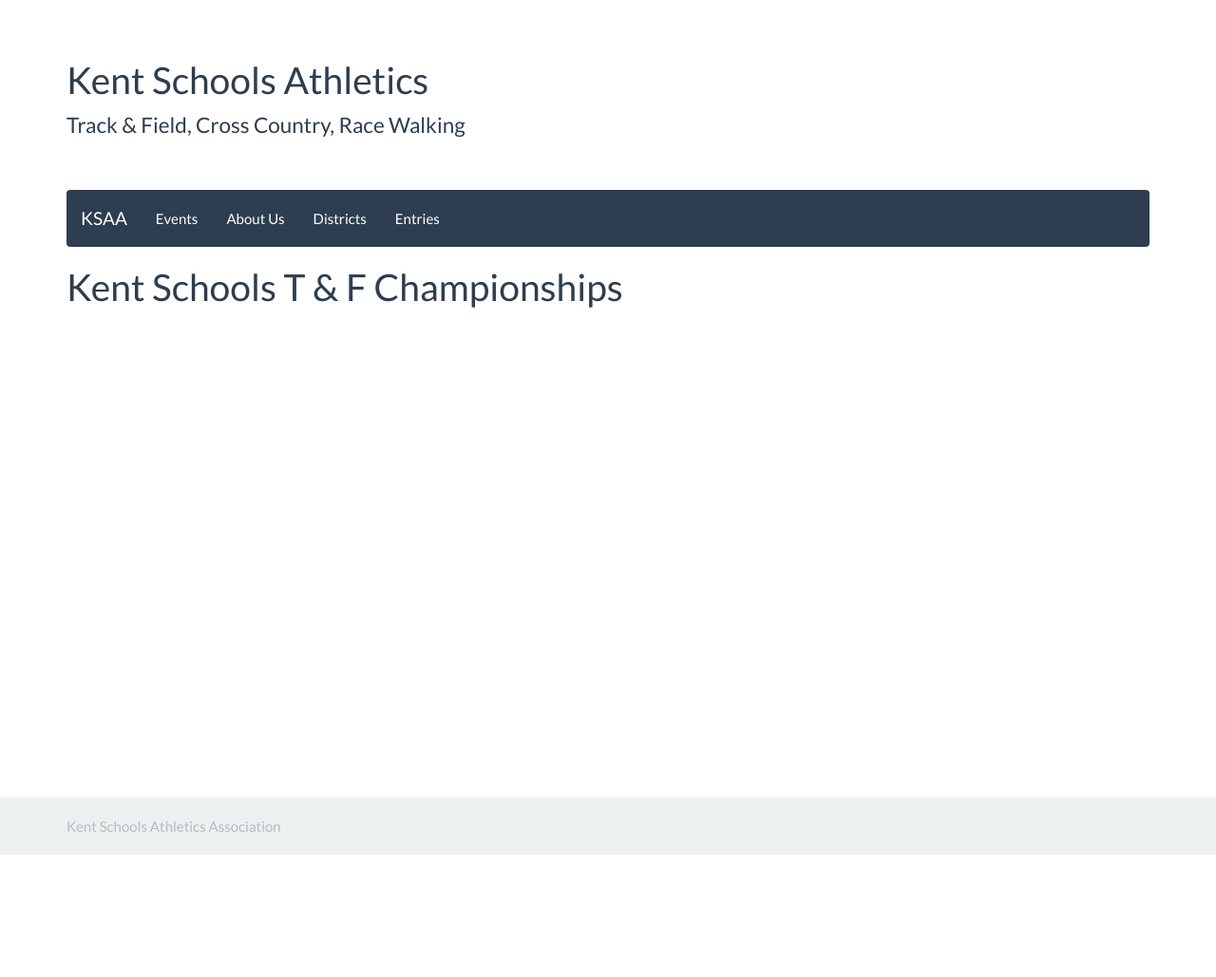
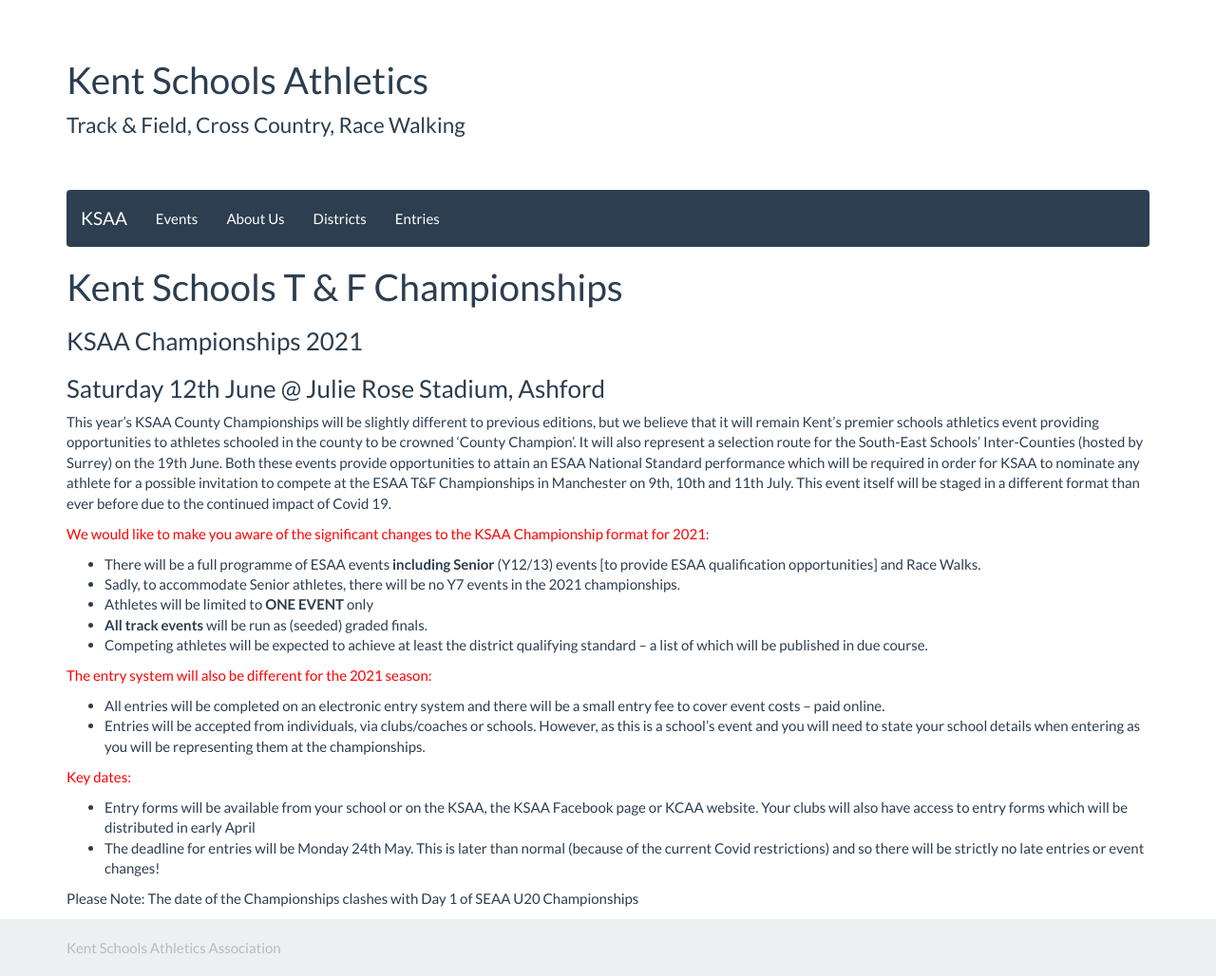
Before and after one commit to chrisnewark/chrisnewark.github.io, a Jekyll site: the page built from _events/20-21/2021-06-12-kent-schools-t-and-f-championships.md, in a window 1280 px wide. Shown: the whole page at 95% size. Built offline with Jekyll 4.4.1, drawn with Linux system fonts in a browser that asks for light colours; nearby versions of some CDN libraries; before the commit the page ends 901 px from its top, so only the background shows below that.

Commit message:
Updated Kent schools t&f

```diff
--- a/_events/20-21/2021-06-12-kent-schools-t-and-f-championships.md
+++ b/_events/20-21/2021-06-12-kent-schools-t-and-f-championships.md
@@ -4,3 +4,29 @@
 date: 12 June 2021
 location: Ashford TBC
 ---
+
+### KSAA Championships 2021
+
+### Saturday 12th June @ Julie Rose Stadium, Ashford
+
+This year's KSAA County Championships will be slightly different to previous editions, but we believe that it will remain Kent's premier schools athletics event providing opportunities to athletes schooled in the county to be crowned 'County Champion'. It will also represent a selection route for the South-East Schools' Inter-Counties (hosted by Surrey) on the 19th June. Both these events provide opportunities to attain an ESAA National Standard performance which will be required in order for KSAA to nominate any athlete for a possible invitation to compete at the ESAA T&F Championships in Manchester on 9th, 10th and 11th July. This event itself will be staged in a different format than ever before due to the continued impact of Covid 19.
+
+<span style="color:red">We would like to make you aware of the significant changes to the KSAA Championship format for 2021:</span>
+
+- There will be a full programme of ESAA events **including Senior** (Y12/13) events [to provide ESAA qualification opportunities] and Race Walks.
+- Sadly, to accommodate Senior athletes, there will be no Y7 events in the 2021 championships.
+- Athletes will be limited to **ONE EVENT** only
+- **All track events** will be run as (seeded) graded finals.
+- Competing athletes will be expected to achieve at least the district qualifying standard – a list of which will be published in due course.
+
+<span style="color:red">The entry system will also be different for the 2021 season:</span>
+
+- All entries will be completed on an electronic entry system and there will be a small entry fee to cover event costs – paid online.
+- Entries will be accepted from individuals, via clubs/coaches or schools. However, as this is a school's event and you will need to state your school details when entering as you will be representing them at the championships.
+
+<span style="color:red">Key dates:</span>
+
+- Entry forms will be available from your school or on the KSAA, the KSAA Facebook page or KCAA website. Your clubs will also have access to entry forms which will be distributed in early April
+- The deadline for entries will be Monday 24th May. This is later than normal (because of the current Covid restrictions) and so there will be strictly no late entries or event changes!
+
+Please Note: The date of the Championships clashes with Day 1 of SEAA U20 Championships
```
